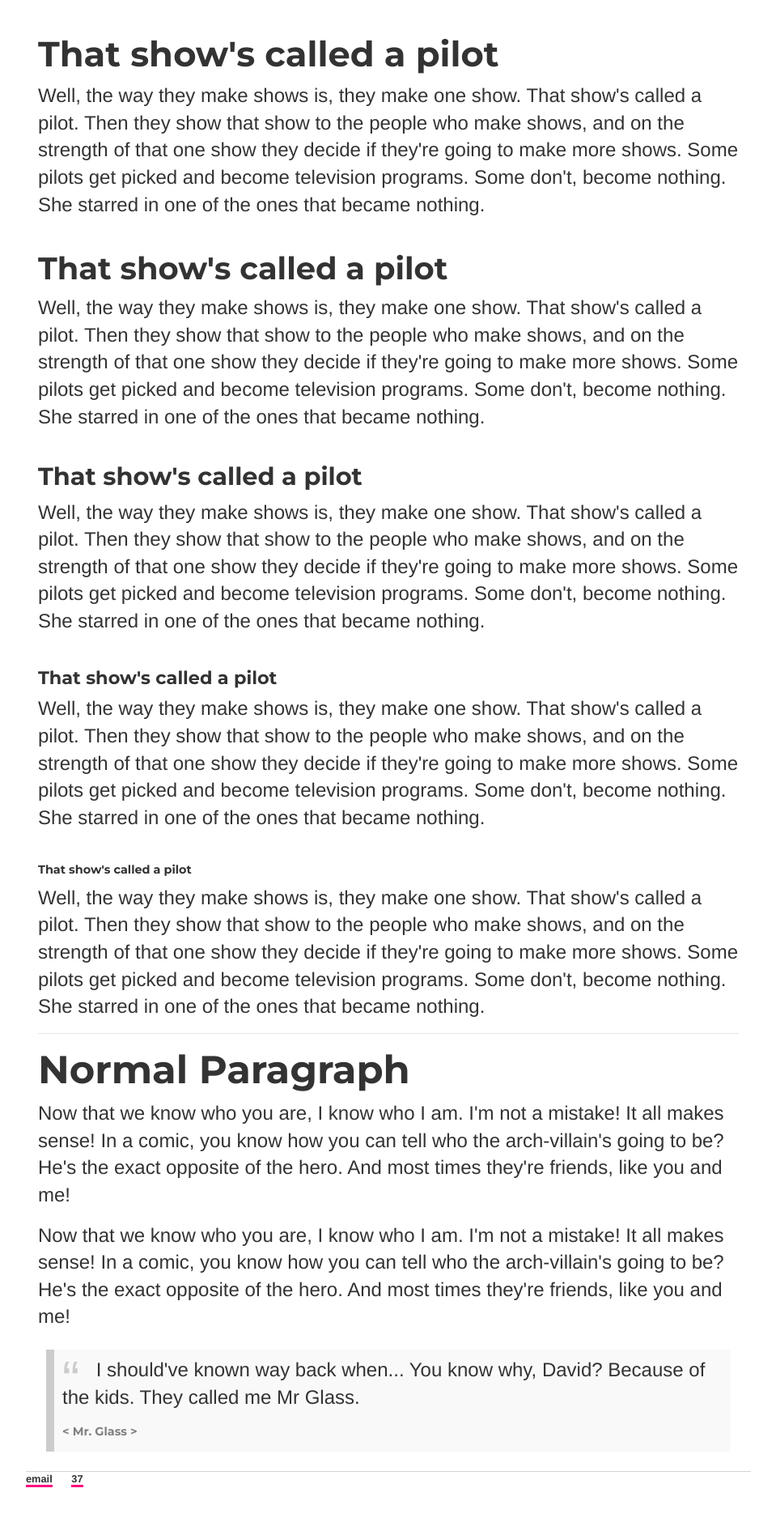
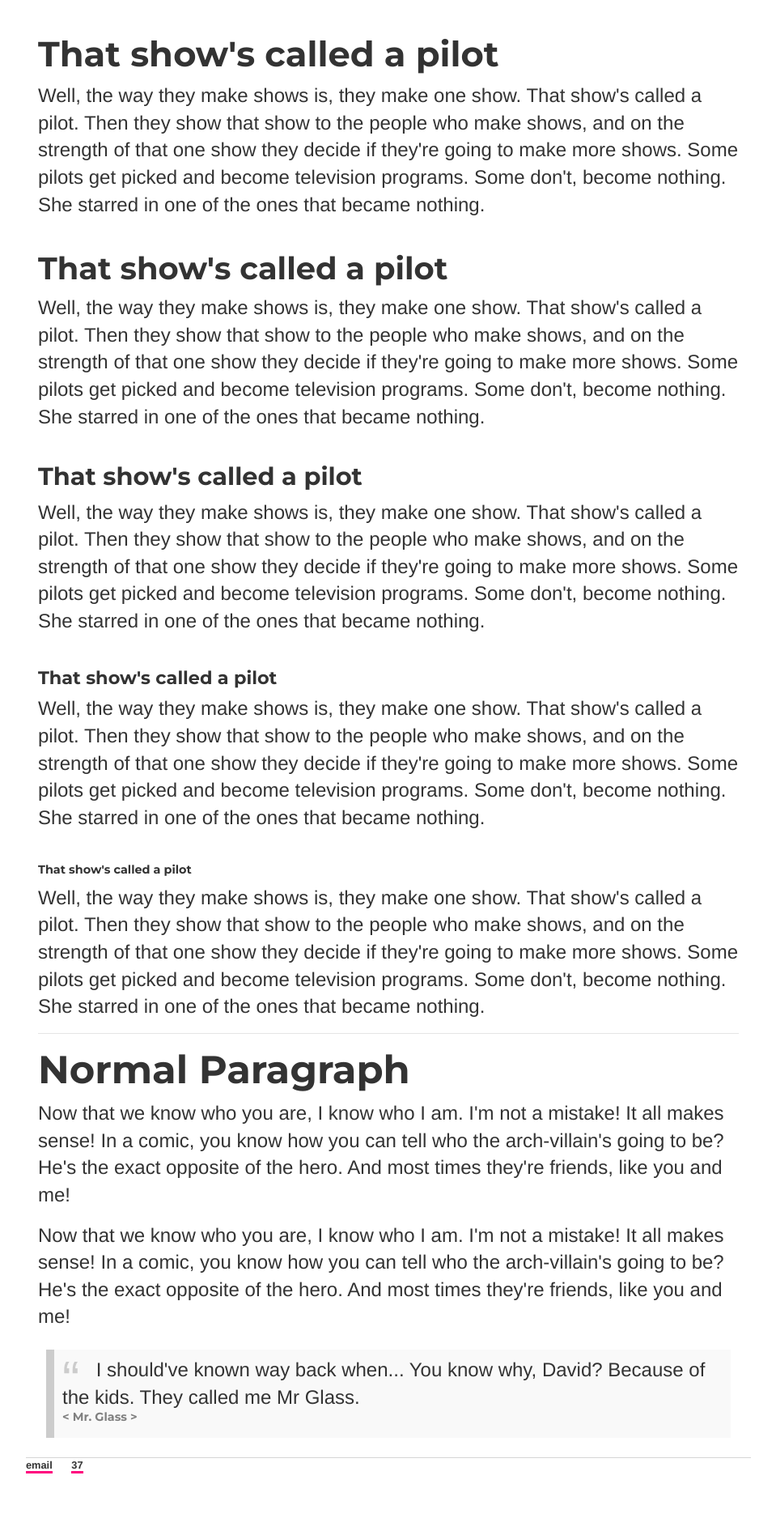
Before and after one commit to ariesti/ariesti.github.io, a Jekyll site: the page built from style/index.html, in a window 1280 px wide. Shown: the part 1101-2997 px from the top of the page at 81% size, without its empty margins (160-1119 px from the left). Built offline with Jekyll 4.4.1, drawn with Linux system fonts in a browser that asks for light colours.

Commit message:
Update index.html

```diff
--- a/style/index.html
+++ b/style/index.html
@@ -53,6 +53,6 @@ permalink: /style/
 		<p>Now that we know who you are, I know who I am. I'm not a mistake! It all makes sense! In a comic, you know how you can tell who the arch-villain's going to be? He's the exact opposite of the hero. And most times they're friends, like you and me!</p>
 		<blockquote>
 			<p>I should've known way back when... You know why, David? Because of the kids. They called me Mr Glass.</p><br>
-			<p><h6 style="color:#808080"><br>< Mr. Glass ></h6><p>
+			<p><h6 style="color:#808080">< Mr. Glass ></h6><p>
 		</blockquote>
 	</div>
```
